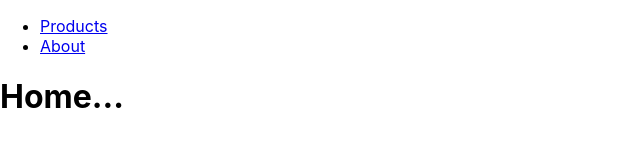
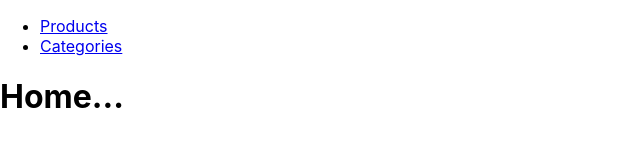
Before and after one commit to imhilla/catalogs-of-products, a React (Create React App) app: page / in a window 1280 px wide. Shown: the top 160 px of the page, without its empty margins (0-640 px from the left). Built offline with nearby package versions, Linux system fonts and the light colour scheme.

Commit message:
add categories

```diff
--- a/src/components/App.js
+++ b/src/components/App.js
@@ -19,7 +19,7 @@ function App() {
               <Link to="/">Products</Link>
             </li>
             <li>
-              <Link to="/about">About</Link>
+              <Link to="/categories">Categories</Link>
             </li>
           </ul>
         </nav>
```
Also changed, not shown: src/components/Product.js (deleted, +0 -12 lines), src/actions/index.js (added), 1 other file (tests, documents, lock files or other folders).
